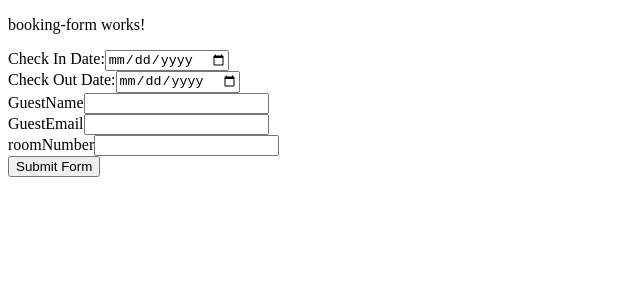
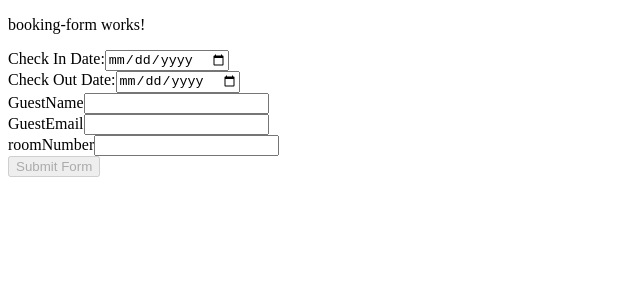
Before and after one commit to AJenkinsSolutions/hotel-booking-app, an Angular app: page /create in a window 1280 px wide. Shown: the top 300 px of the page, without its empty margins (0-640 px from the left). Built offline with nearby package versions, Linux system fonts and the light colour scheme.

Commit message:
Add: Dynam disable submit btn on invalid form

```diff
--- a/src/app/booking-form/booking-form.component.html
+++ b/src/app/booking-form/booking-form.component.html
@@ -28,5 +28,5 @@
         <input type="text" formControlName="roomNumber">
     </div>
 
- <button type="submit">Submit Form</button>
+ <button type="submit" [disabled]="bookingForm.invalid">Submit Form</button>
 </form>
```
